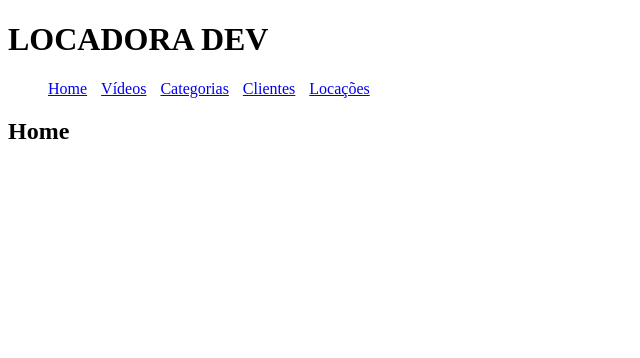
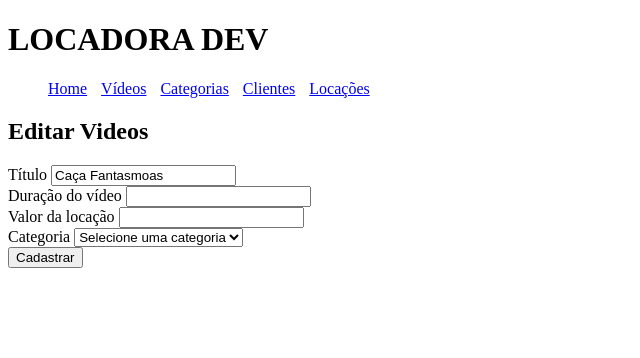
Before and after one commit to marcos-de-melo/locadoradevb, a PHP site: page /index.php?menu=editar-videos&idVideo=1 in a window 1280 px wide. Shown: the top 358 px of the page, without its empty margins (0-640 px from the left). Run offline with PHP 8.4, Linux system fonts and the light colour scheme; data comes from the database, SQL or seed files in the repository; some libraries are stand-ins or nearby versions.

Commit message:
update 05-09-24

```diff
--- /dev/null
+++ b/editar-videos.php
@@ -0,0 +1,41 @@
+<?php
+$idVideo = $_GET["idVideo"];
+$sql = "select * from tbvideos where idVideo = {$idVideo}";
+$rs = mysqli_query($conexao,$sql);
+$dados = mysqli_fetch_assoc($rs);
+?>
+<h2>Editar Videos</h2>
+<div>
+    <form action="index.php?menu=atualizar-videos" method="post">
+        <div>
+            <label for="tituloVideo">Título</label>
+            <input type="text" name="tituloVideo" id="tituloVideo" value="<?=$dados["tituloVideo"]?>">
+        </div>
+        <div>
+            <label for="duracaoVideo">Duração do vídeo</label>
+            <input type="text" name="duracaoVideo" id="duracaoVideo">
+        </div>
+        <div>
+            <label for="valorLocacaoVideo">Valor da locação</label>
+            <input type="text" name="valorLocacaoVideo" id="valorLocacaoVideo">
+        </div>
+        <div>
+            <label for="idCategoria">Categoria</label>
+            <select name="idCategoria" id="idCategoria">
+                <option value="">Selecione uma categoria</option>
+                <?php
+                $sqlC = "select * from tbcategorias order by nomeCategoria asc";
+                $rs = mysqli_query($conexao, $sqlC);
+                while ($dadosC = mysqli_fetch_assoc($rs)) {
+                    ?>
+                    <option value="<?= $dadosC["idCategoria"] ?>"><?= $dadosC["nomeCategoria"] ?></option>
+                    <?php
+                }
+                ?>
+            </select>
+        </div>
+        <div>
+            <button type="submit">Cadastrar</button>
+        </div>
+    </form>
+</div>
--- a/index.php
+++ b/index.php
@@ -4,6 +4,7 @@ include("./db/conexao.php");
 
 <!DOCTYPE html>
 <html lang="en">
+
 <head>
     <meta charset="UTF-8">
     <meta name="viewport" content="width=device-width, initial-scale=1.0">
@@ -11,6 +12,7 @@ include("./db/conexao.php");
     <title>LOCADORA DEV</title>
     <link rel="stylesheet" href="./css/estilo.css">
 </head>
+
 <body>
     <header>
         <h1>LOCADORA DEV</h1>
@@ -34,12 +36,12 @@ include("./db/conexao.php");
     </header>
     <main>
         <?php
-          if(isset($_GET["menu"])){
+        if (isset($_GET["menu"])) {
             $menu = $_GET["menu"];
-          }else{
+        } else {
             $menu = "";
         }
-   switch($menu){
+        switch ($menu) {
             case "home":
                 include("home.php");
                 break;
@@ -51,6 +53,9 @@ include("./db/conexao.php");
                 break;
             case "inserir-videos":
                 include("inserir-videos.php");
+                break;
+            case "editar-videos":
+                include("editar-videos.php");
                 break;
             case "lista-categorias":
                 include("lista-categorias.php");
@@ -70,4 +75,5 @@ include("./db/conexao.php");
         ?>
     </main>
 </body>
+
 </html>
```
Also changed, not shown: lista-videos.php (+16 -8 lines). Lines whose indentation alone changed are shown as unchanged.
